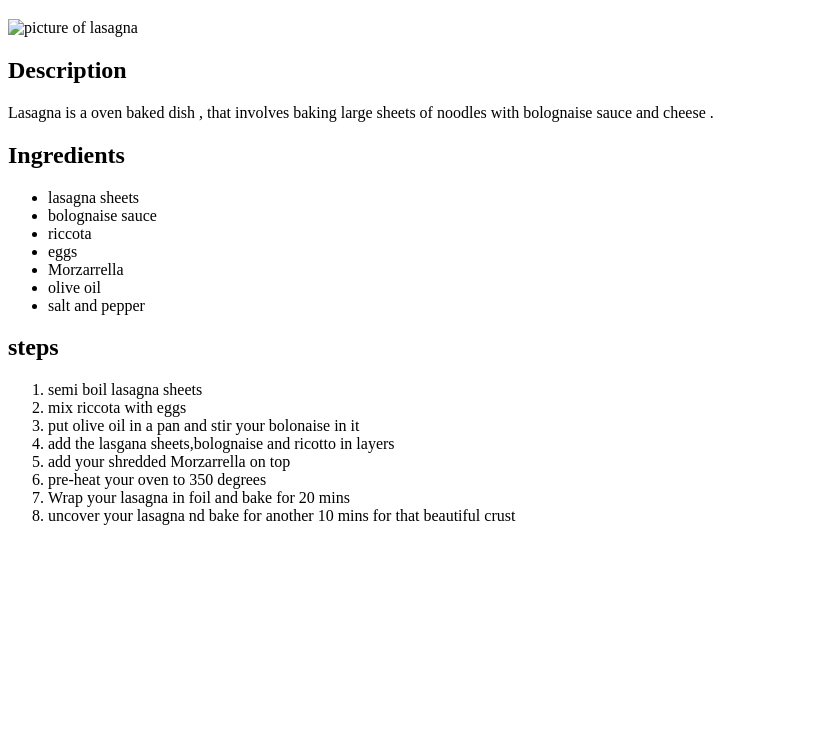
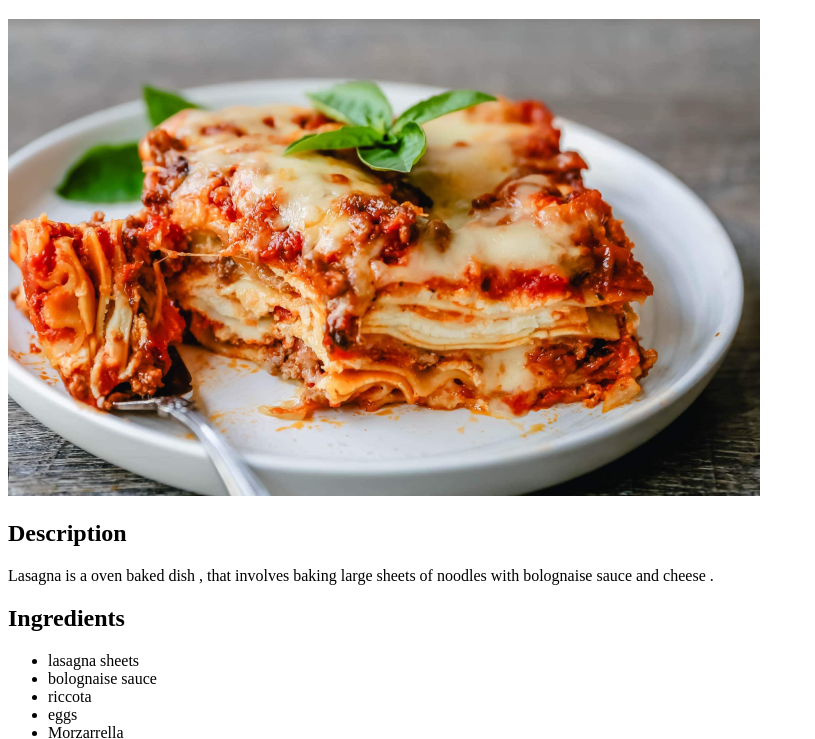
Before and after one commit to kdibba/odin-recipes, a plain HTML site: page recipes/lasagna.html in a window 1280 px wide. Shown: the part 61-800 px from the top of the page, without its empty margins (0-815 px from the left). Drawn offline with Linux system fonts and the light colour scheme.

Commit message:
correcting image

```diff
--- a/recipes/lasagna.html
+++ b/recipes/lasagna.html
@@ -6,7 +6,7 @@
     </head>
     <body>
         <h1>Lasagna recipe </h1>
-        <img src="./recipes/lasagna.jpg" alt="picture of lasagna">
+        <img src="lasagna.jpg" alt="picture of lasagna">
         <h2>Description</h2>
         <p>Lasagna is a oven baked dish , that involves baking large sheets of noodles
             with bolognaise sauce and cheese .
```
